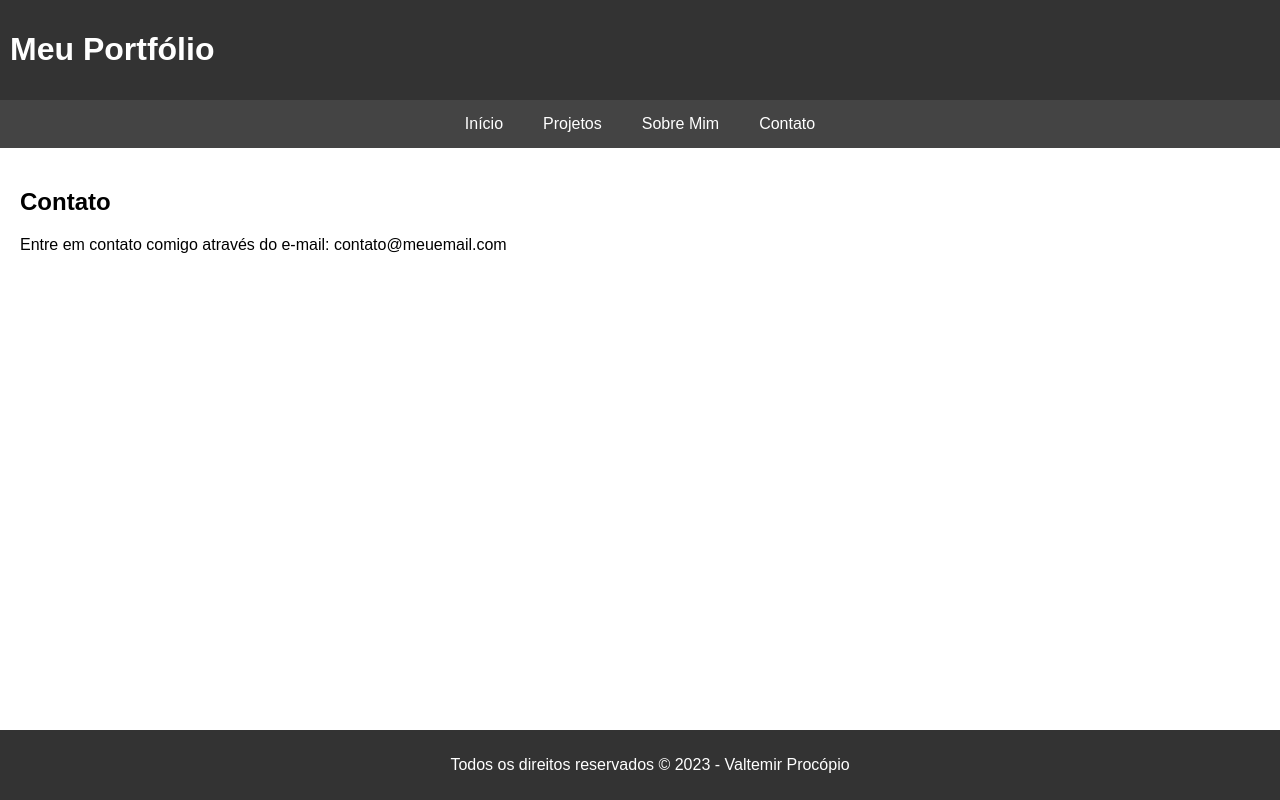
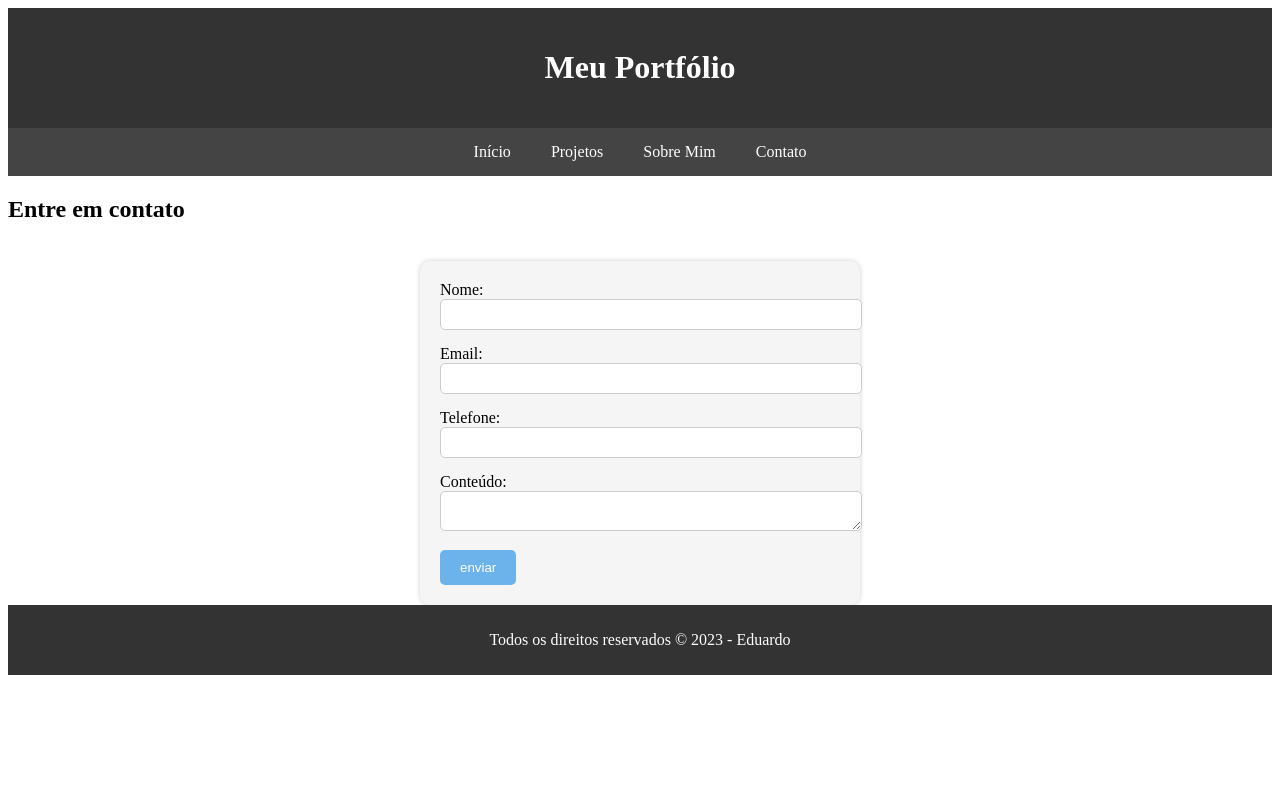
Before and after one commit to euriliu/meuprojeto_tarde-main, a Flask app: page /contato in a window 1280 px wide. Run offline with Flask 3, Linux system fonts and the light colour scheme; some libraries are stand-ins or nearby versions.

Commit message:
15:41/ 04/08

```diff
--- a/meuprojeto_tarde-main/app/__init__.py
+++ b/app/__init__.py
@@ -1,5 +1,7 @@
 from flask import Flask
+from config  import Config
 
 app = Flask(__name__)
+app.config.from_object(Config)
 
 from app import routes
--- /dev/null
+++ b/app/forms.py
@@ -0,0 +1,12 @@
+from flask_wtf import FlaskForm
+from wtforms import StringField,EmailField,TelField,TextAreaField,SubmitField
+from wtforms.validators import DataRequired
+from flask_wtf.csrf import CSRFProtect
+
+
+class Contato(FlaskForm):
+    nome = StringField('nome', validators=[DataRequired()])
+    email = EmailField('email',validators=[DataRequired()])
+    telefone = TelField('telefone', validators=[DataRequired()])
+    conteudo = TextAreaField('conteudo')
+    enviar = SubmitField('enviar')
--- /dev/null
+++ b/app/routes.py
@@ -0,0 +1,24 @@
+from app import app
+from flask import render_template,url_for,flash,redirect
+from app.forms import Contato
+import time
+@app.route('/')
+def index():
+    return render_template('index.html', title = 'Inicio')
+
+@app.route('/sobre')
+def sobre():
+    return render_template('sobre.html', title ='Sobre')
+
+@app.route('/contato', methods =['GET', 'POST'])
+def contato():
+    formulario = Contato()
+    if formulario.validate_on_submit():
+        flash('seu formulario foi enviado com sucesso')
+        time.sleep(2)
+        return redirect('/contato')
+    return render_template('contato.html', title ='Contato', formulario = formulario)
+
+@app.route('/projetos')
+def projeto():
+    return render_template('projeto.html', title ='Projetos')
--- /dev/null
+++ b/app/static/css/style.css
@@ -0,0 +1,92 @@
+/* Estilizando o formulário */
+form {
+  width: 100%;
+  max-width: 400px;
+  margin: 0 auto;
+  text-align: left;
+  padding: 20px;
+  background-color: #f5f5f5;
+  border-radius: 10px;
+  box-shadow: 0 0 5px rgba(0, 0, 0, 0.2);
+}
+
+/* Estilizando os campos de entrada */
+input[type="text"],
+input[type="email"],
+input[type="tel"],
+textarea {
+  width: 100%;
+  padding: 10px;
+  margin-bottom: 15px;
+  border: 1px solid #ccc;
+  border-radius: 5px;
+  font-size: 8px;
+}
+
+/* Estilizando o campo de entrada quando em foco */
+input[type="text"]:focus,
+input[type="email"]:focus,
+input[type="tel"]:focus,
+textarea:focus {
+  outline: none;
+  border-color: #6cb2eb;
+  box-shadow: 0 0 2px #6cb2eb;
+}
+
+/* Estilizando o botão de envio */
+input[type="submit"] {
+  background-color: #6cb2eb;
+  color: #fff;
+  border: none;
+  padding: 10px 20px;
+  border-radius: 5px;
+  cursor: pointer;
+}
+
+/* Estilizando o botão de envio quando em foco */
+input[type="submit"]:focus {
+  outline: none;
+  box-shadow: 0 0 5px #6cb2eb;
+}
+
+/* Alinhamento do formulário no centro da página */
+section {
+  display: flex;
+  justify-content: center;
+  align-items: center;
+  height: 100vh;
+}
+
+/* Estilos para o cabeçalho */
+header {
+  background-color: #333;
+  color: #fff;
+  text-align: center;
+  padding: 20px;
+}
+
+/* Estilos para a navegação */
+nav {
+  display: flex;
+  justify-content: center;
+  background-color: #444;
+  padding: 5px;
+}
+
+nav a {
+  color: #fff;
+  text-decoration: none;
+  padding: 10px 20px;
+}
+
+nav a:hover {
+  background-color: #555;
+}
+
+/* Estilos para o rodapé */
+footer {
+  background-color: #333;
+  color: #fff;
+  text-align: center;
+  padding: 10px;
+}
--- a/meuprojeto_tarde-main/app/templates/base.html
+++ b/app/templates/base.html
@@ -23,7 +23,7 @@
   {% endblock %}
 
   <footer>
-    <p>Todos os direitos reservados &copy; 2023 - Valtemir Procópio</p>
+    <p>Todos os direitos reservados &copy; 2023 - Eduardo</p>
   </footer>
 </body>
 </html>
--- /dev/null
+++ b/app/templates/contato.html
@@ -0,0 +1,32 @@
+{% extends 'base.html' %}
+
+{% block conteudo %}
+
+  <h2>Entre em contato</h2>
+  <br>
+  {% with mensagens = get_flashed_messages() %}
+  {% if mensagens %}
+    {% for mensagem in mensagens %}
+      {{ mensagem }}
+    {% endfor %}
+  {% endif %}
+{% endwith %}
+
+  <form action="" method="post">
+    {{formulario.csrf_token}}
+    <label for="nome">Nome:</label>
+    {{formulario.nome}}
+
+    <label for="email">Email:</label>
+    {{formulario.email}}
+
+    <label for="telefone">Telefone:</label>
+    {{formulario.telefone}}
+
+    <label for="conteudo">Conteúdo:</label>
+    {{formulario.conteudo}}
+
+    {{formulario.enviar}}
+  </form>
+
+{% endblock %}
--- /dev/null
+++ b/config.py
@@ -0,0 +1,4 @@
+import os
+
+class Config(object):
+    SECRET_KEY = os.environ.get('SECRET_KEY') or 'duduzin7714721'
--- a/meuprojeto_tarde-main/app/routes.py
+++ /dev/null
@@ -1,18 +0,0 @@
-from app import app
-from flask import render_template
-
-@app.route('/')
-def index():
-    return render_template('index.html', title = 'Inicio')
-
-@app.route('/sobre')
-def sobre():
-    return render_template('sobre.html', title ='Sobre')
-
-@app.route('/contato')
-def contato():
-    return render_template('contato.html', title ='Contato')
-
-@app.route('/projetos')
-def projeto():
-    return render_template('projeto.html', title ='Projetos')
--- a/meuprojeto_tarde-main/app/static/css/style.css
+++ /dev/null
@@ -1,42 +0,0 @@
-body {
-    font-family: Arial, sans-serif;
-    margin: 0;
-    padding: 0;
-  }
-
-  header {
-    background-color: #333;
-    color: #fff;
-    padding: 10px;
-  }
-
-  nav {
-    display: flex;
-    justify-content: center;
-    background-color: #444;
-    padding: 5px;
-  }
-
-  nav a {
-    color: #fff;
-    text-decoration: none;
-    padding: 10px 20px;
-  }
-
-  nav a:hover {
-    background-color: #555;
-  }
-
-  section {
-    padding: 20px;
-  }
-
-  footer {
-    background-color: #333;
-    color: #fff;
-    text-align: center;
-    padding: 10px;
-    position: absolute;
-    bottom: 0;
-    width: 100%;
-  }
--- a/meuprojeto_tarde-main/app/templates/contato.html
+++ /dev/null
@@ -1,8 +0,0 @@
-{% extends 'base.html' %}
-
-{% block conteudo %}
-<section id="contato">
-    <h2>Contato</h2>
-    <p>Entre em contato comigo através do e-mail: contato@meuemail.com</p>
-  </section>
-{% endblock %}
```
Also changed, not shown: app/templates/projeto.html (added, +23 -0 lines), meuprojeto_tarde-main/app/templates/projeto.html (deleted, +0 -8 lines), README.md (renamed from meuprojeto_tarde-main/README.md), app/templates/index.html (renamed from meuprojeto_tarde-main/app/templates/index.html), app/templates/sobre.html (renamed from meuprojeto_tarde-main/app/templates/sobre.html), requirements.txt (renamed from meuprojeto_tarde-main/requirements.txt), 4 other files.
